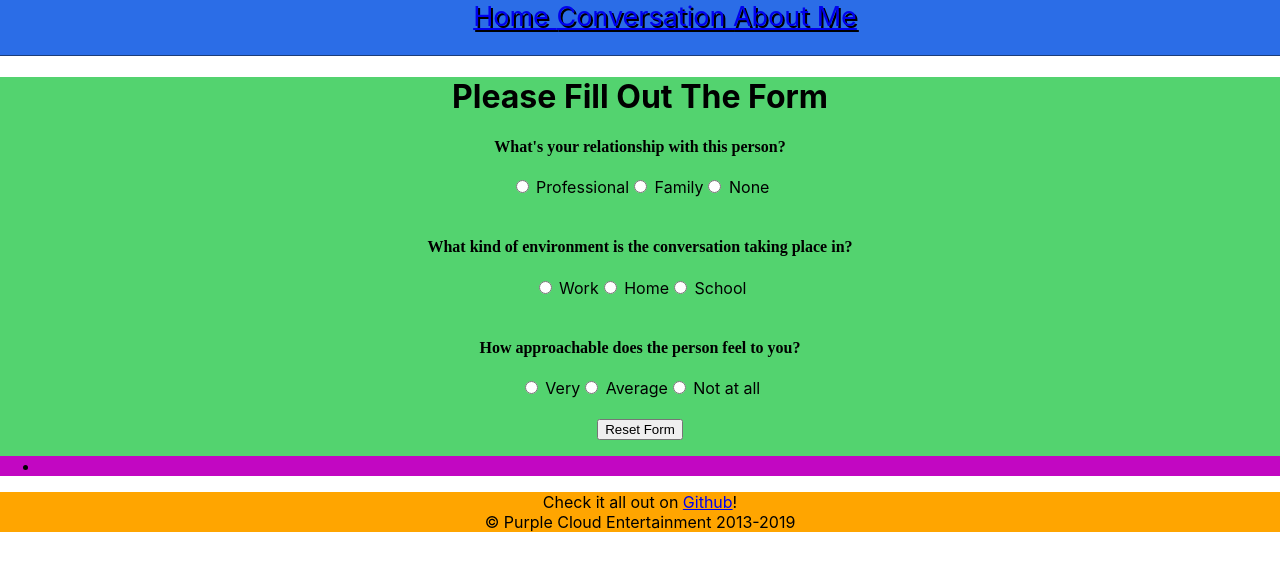
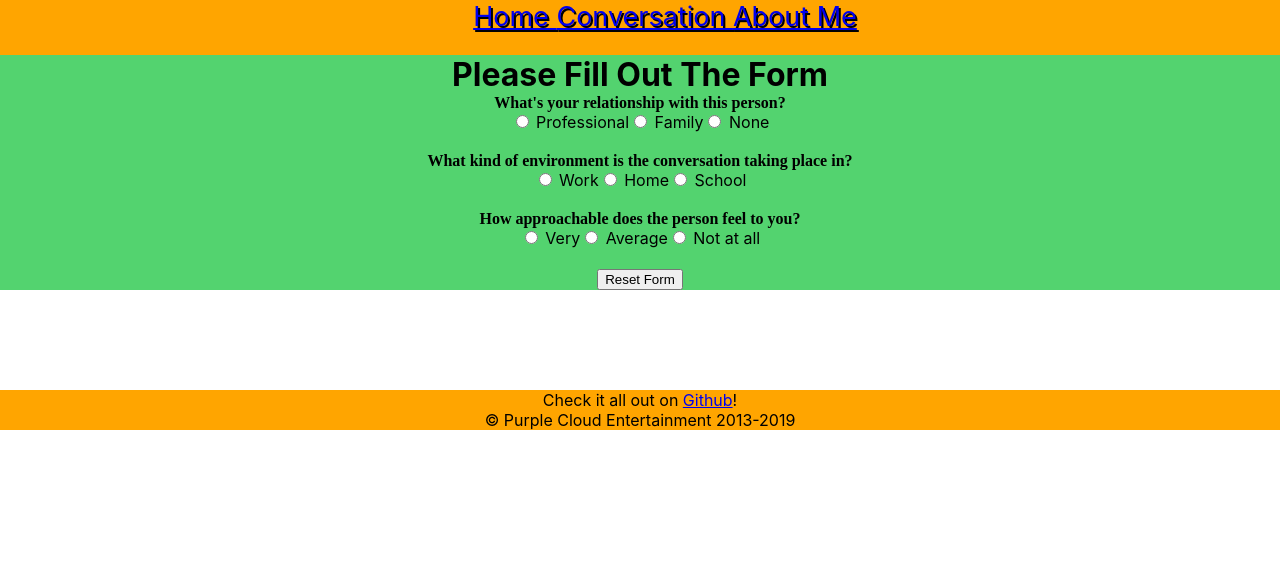
Before and after one commit to BMWeygant/Conversation-Starter-React-Front-End, a React (Create React App) app in the folder conversation-starter/: page /convos in a window 1280 px wide. Shown: the top 570 px of the page. Built offline with nearby package versions, Linux system fonts and the light colour scheme; no server answers.

Commit message:
removed .quotes-list, <ul>, and  <li> tags from QuoteContainer so text appears as plain text instead of a list item.

```diff
--- a/conversation-starter/src/App.css
+++ b/conversation-starter/src/App.css
@@ -24,37 +24,57 @@
 }
 
 .nav-wrapper {
-  background: rgb(43, 109, 231);
+  background: orange;
   text-align: center;
   font-size: 27px;
   text-shadow: 2px 2px black;
-	width: 100%;
+  width: 100%;
+  height: 100%;
 	min-height: 55px;
 	padding-left: 25px;
-	border-bottom: 1px solid rgba(15,15,15,0.5);
-	margin: auto;
+
+	margin: 0;
 }
 
 .nav-links-wrapper {
-  margin: auto
+  margin: 0;
 }
 
+
 .footer-wrapper{
-  background: orange
+  background: orange;
+  margin: none;
+  border-top: none;
+
 }
 
 .convo-container{
-  background: rgb(83, 211, 111)
+  background: rgb(83, 211, 111);
+  margin: 0;
+  background-size: auto;
 }
 
 .quotes-container{
-  background: #c207c2;
+  background: #ffffff;
+  font-family: 'Rock Salt', cursive;
   font-weight: bold;
+  width: 100%;
+  height: 100px;
+
 }
 
 .convo-question{
   text-align: center;
   font-family: 'Rock Salt', cursive;
+  margin: 0;
+}
+
+h1{
+  margin: 0;
+}
+
+ul{
+  margin: 0;
 }
 
 @keyframes App-logo-spin {
--- a/conversation-starter/src/containers/QuotesContainer.js
+++ b/conversation-starter/src/containers/QuotesContainer.js
@@ -31,16 +31,14 @@ class QuotesContainer extends Component {
       index = 3
     }
       return(
-        <li>{this.props.store.quotes.quote[index].line}</li>
+        this.props.store.quotes.quote[index].line
       )
     }
 
     render(){
       return(
           <div className = 'quotes-container'>
-          <ul className = 'quotes-list'>
             {this.displayQuote()}
-       </ul>
           </div>
       )
     }
```
